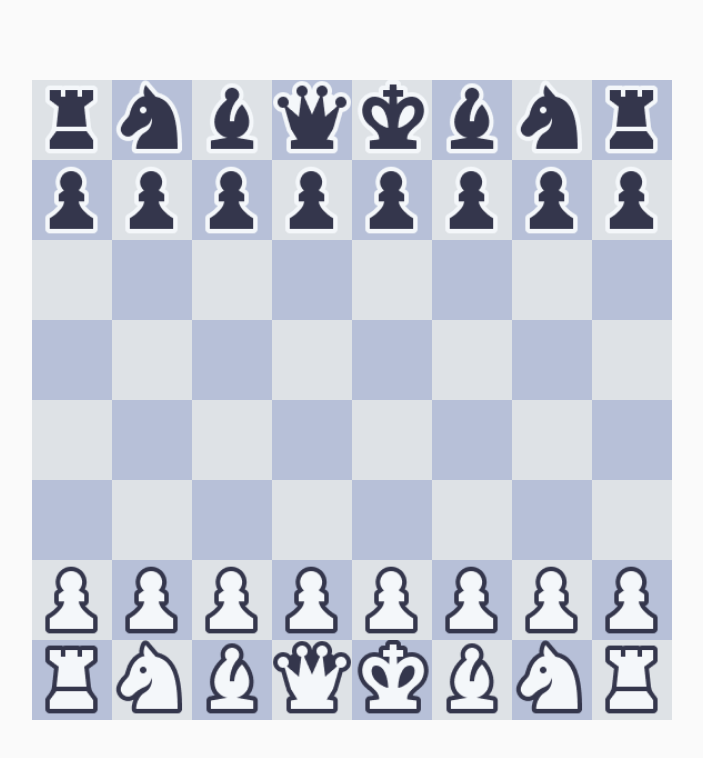
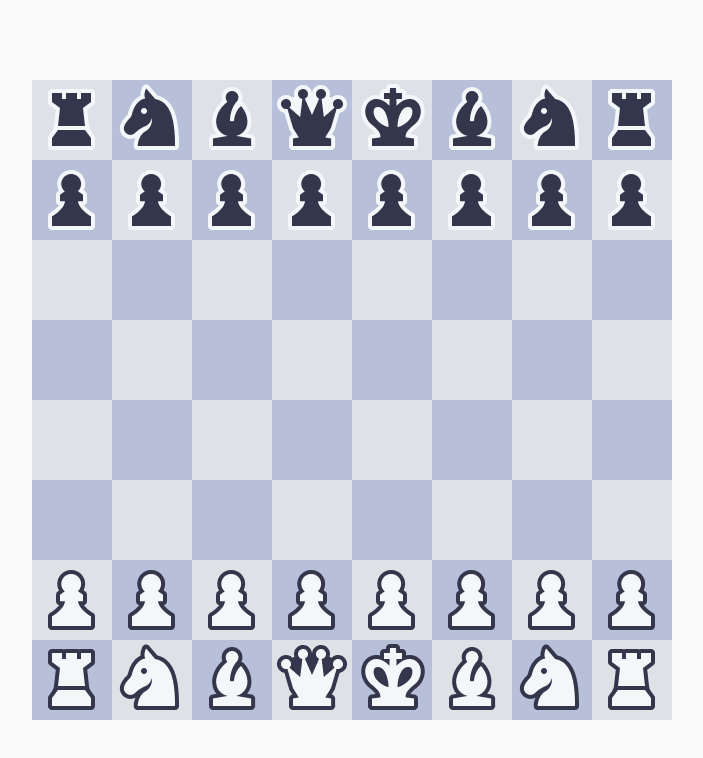
Before and after one commit to DuckSoSad/majesty-gambit-frontend, a Next.js app: page / in a window 1280 px wide. Shown: the top 758 px of the page, without its empty margins (288-991 px from the left). Built offline with nearby package versions, Linux system fonts and the light colour scheme.

Commit message:
feat: update dragndrop feature

```diff
--- a/package.json
+++ b/package.json
@@ -10,6 +10,7 @@
   },
   "dependencies": {
     "@dnd-kit/core": "^6.3.1",
+    "@dnd-kit/modifiers": "^9.0.0",
     "next": "16.2.1",
     "react": "19.2.4",
     "react-dom": "19.2.4"
--- a/src/components/Cell.tsx
+++ b/src/components/Cell.tsx
@@ -1,12 +1,15 @@
 "use client";
 
+import React from "react";
 import { useDroppable } from "@dnd-kit/core";
 
-export default function Cell({ x, y, pick, children }: any) {
+function Cell({ x, y, pick, children }: any) {
   const { setNodeRef } = useDroppable({
     id: `${x},${y}`,
     data: { x, y },
   });
 
-  return <div className="w-full h-full relative" ref={setNodeRef} onClick={pick}>{children}</div>;
+  return <div className="relative w-full h-full" ref={setNodeRef} onClick={() => pick(x, y)}>{children}</div>;
 }
+
+export default React.memo(Cell);
--- a/src/components/Piece.tsx
+++ b/src/components/CellColor.tsx
@@ -4,7 +4,7 @@ interface Props {
   isBlack: boolean,
 }
 
-export default function Pieces({ isBlack }: Props) {
+export default function CellColor({ isBlack }: Props) {
   return (
     <div
       className={`
--- a/src/components/Chessboard.tsx
+++ b/src/components/Chessboard.tsx
@@ -1,11 +1,23 @@
 "use client";
 
-import React, { use, useState } from "react";
+import React, { useCallback, useMemo, useRef, useState } from "react";
 import Cell from "./Cell";
-import Piece from "./Piece";
+import CellColor from "./CellColor";
 
-import { DragEndEvent, DndContext, useSensors, TouchSensor, useSensor, MouseSensor } from "@dnd-kit/core";
+import {
+  DragEndEvent,
+  DragStartEvent,
+  DragOverEvent,
+  DndContext,
+  DragOverlay,
+  useSensors,
+  TouchSensor,
+  useSensor,
+  MouseSensor,
+  Modifier,
+} from "@dnd-kit/core";
 import DraggablePiece from "./DraggablePiece";
+import Image from "next/image";
 
 type Piece = {
   id: string;
@@ -13,6 +25,10 @@ type Piece = {
   x: number;
   y: number;
 };
+
+function getPieceImage(name: string, type: string) {
+  return `/pieces/Light/${name}, ${type}.png`;
+}
 
 function createInitialPieces(): Piece[] {
   const pieces: Piece[] = [];
@@ -24,49 +40,49 @@ function createInitialPieces(): Piece[] {
 
     pieces.push({
       id: `rook-${type}-0`,
-      image: `/pieces/Light/Rook, ${type}.png`,
+      image: getPieceImage("Rook", type),
       x: 0,
       y: y,
     });
     pieces.push({
       id: `knight-${type}-1`,
-      image: `/pieces/Light/Knight, ${type}.png`,
+      image: getPieceImage("Knight", type),
       x: 1,
       y: y,
     });
     pieces.push({
       id: `bishop-${type}-2`,
-      image: `/pieces/Light/Bishop, ${type}.png`,
+      image: getPieceImage("Bishop", type),
       x: 2,
       y: y,
     });
     pieces.push({
       id: `queen-${type}-3`,
-      image: `/pieces/Light/Queen, ${type}.png`,
+      image: getPieceImage("Queen", type),
       x: 3,
       y: y,
     });
     pieces.push({
       id: `king-${type}-4`,
-      image: `/pieces/Light/King, ${type}.png`,
+      image: getPieceImage("King", type),
       x: 4,
       y: y,
     });
     pieces.push({
       id: `bishop-${type}-5`,
-      image: `/pieces/Light/Bishop, ${type}.png`,
+      image: getPieceImage("Bishop", type),
       x: 5,
       y: y,
     });
     pieces.push({
       id: `knight-${type}-6`,
-      image: `/pieces/Light/Knight, ${type}.png`,
+      image: getPieceImage("Knight", type),
       x: 6,
       y: y,
     });
     pieces.push({
       id: `rook-${type}-7`,
-      image: `/pieces/Light/Rook, ${type}.png`,
+      image: getPieceImage("Rook", type),
       x: 7,
       y: y,
     });
@@ -75,13 +91,13 @@ function createInitialPieces(): Piece[] {
   for (let i = 0; i < 8; i++) {
     pieces.push({
       id: `pawn-black-${i}`,
-      image: "/pieces/Light/Pawn, Black.png",
+      image: getPieceImage("Pawn", "Black"),
       x: i,
       y: 6,
     });
     pieces.push({
       id: `pawn-white-${i}`,
-      image: "/pieces/Light/Pawn, White.png",
+      image: getPieceImage("Pawn", "White"),
       x: i,
       y: 1,
     });
@@ -94,31 +110,64 @@ const verticalAxis = [1, 2, 3, 4, 5, 6, 7, 8];
 const horizonAxis = ["a", "b", "c", "d", "e", "f", "g", "h"];
 
 export default function Chessboard() {
+  const boardRef = useRef<HTMLDivElement>(null);
+
+  const restrictToBoard: Modifier = useCallback(
+    ({ transform, draggingNodeRect }) => {
+      if (!boardRef.current || !draggingNodeRect) return transform;
+
+      const boardRect = boardRef.current.getBoundingClientRect();
+
+      const minX = boardRect.left - draggingNodeRect.left;
+      const maxX = boardRect.right - draggingNodeRect.right;
+      const minY = boardRect.top - draggingNodeRect.top;
+      const maxY = boardRect.bottom - draggingNodeRect.bottom;
+
+      return {
+        ...transform,
+        x: Math.min(Math.max(transform.x, minX), maxX),
+        y: Math.min(Math.max(transform.y, minY), maxY),
+      };
+    },
+    [],
+  );
+
   const sensors = useSensors(
     useSensor(MouseSensor, {
       activationConstraint: {
-        distance: 10,
+        distance: 3,
       },
     }),
     useSensor(TouchSensor, {
       activationConstraint: {
-        delay: 250,
-        tolerance: 5,
+        delay: 200,
+        tolerance: 6,
       },
-    })
+    }),
   );
 
   const [pieces, setPieces] = useState<Piece[]>(createInitialPieces());
   const [selectedPiece, setSelectedPiece] = useState<Piece | null>(null);
+  const [activeId, setActiveId] = useState<string | null>(null);
+  const [hoveredCellId, setHoveredCellId] = useState<string | null>(null);
 
-  let board = [];
+  const pieceMap = useMemo(() => {
+    const map = new Map<string, Piece>();
+    pieces.forEach((p) => map.set(`${p.x},${p.y}`, p));
 
-  const pieceMap = new Map<string, Piece>();
-  pieces.forEach((p) => pieceMap.set(`${p.x},${p.y}`, p));
+    return map;
+  }, [pieces]);
 
-  function pickPiece(x: number, y: number) {
+  const activePiece = useMemo(
+    () => pieces.find((p) => p.id === activeId) ?? null,
+    [pieces, activeId],
+  );
+
+  const pickPiece = useCallback(
+    (x: number, y: number) => {
+      if (activeId) return;
+
       const piece = pieces.find((p) => p.x === x && p.y === y);
-    console.log(piece);
 
       if (!selectedPiece && piece) {
         setSelectedPiece(piece);
@@ -128,21 +177,36 @@ export default function Chessboard() {
       if (selectedPiece) {
         setPieces((prev) => {
           return prev
-          .filter((p) => !(p.x === x && p.y === y && p.id !== selectedPiece.id))
+            .filter(
+              (p) => !(p.x === x && p.y === y && p.id !== selectedPiece.id),
+            )
             .map((p) => (p.id === selectedPiece.id ? { ...p, x, y } : p));
         });
 
         setSelectedPiece(null);
       }
+    },
+    [pieces, selectedPiece, activeId],
+  );
+
+  function handleDragStart(event: DragStartEvent) {
+    setActiveId(event.active.id as string);
+    setSelectedPiece(null);
+  }
+
+  function handleDragOver(event: DragOverEvent) {
+    setHoveredCellId(event.over ? (event.over.id as string) : null);
   }
 
   function handleDragEnd(event: DragEndEvent) {
     const { active, over } = event;
-    if (!over) return;
+
+    setActiveId(null);
+    setHoveredCellId(null);
+
+    if (!over?.data?.current) return;
 
     const pieceId = active.id as string;
-
-    if (!over?.data?.current) return;
     const { x, y } = over.data.current as { x: number; y: number };
 
     setPieces((prev) => {
@@ -152,22 +216,32 @@ export default function Chessboard() {
     });
   }
 
-  for (let i = verticalAxis.length - 1; i >= 0; i--) {
-    for (let j = 0; j < horizonAxis.length; j++) {
+  function handleDragCancel() {
+    setActiveId(null);
+    setHoveredCellId(null);
+  }
+
+  let board = [];
+
+  for (let i = 7; i >= 0; i--) {
+    for (let j = 0; j < 8; j++) {
       const isBlack = (i + j) % 2 === 0;
 
       const piece = pieceMap.get(`${j},${i}`);
+      const isSelected = selectedPiece?.x === j && selectedPiece?.y === i;
+      const isHovered = hoveredCellId === `${j},${i}`;
 
       board.push(
-        <Cell key={`${i},${j}`} x={j} y={i} pick={() => pickPiece(j, i)} >
+        <Cell key={`${i},${j}`} x={j} y={i} pick={pickPiece}>
           <div className="w-full h-full">
-            <Piece isBlack={isBlack} />
-            {piece && (
-              <DraggablePiece
-                id={piece.id}
-                image={piece.image}
-              />
+            <CellColor isBlack={isBlack} />
+            {isSelected && (
+              <div className="absolute inset-0 border-4 bg-[#B1A7FC] opacity-70 pointer-events-none" />
             )}
+            {isHovered && !isSelected && (
+              <div className="absolute inset-0 border-4 bg-[#B1A7FC] opacity-70 pointer-events-none" />
+            )}
+            {piece && <DraggablePiece id={piece.id} image={piece.image} />}
           </div>
         </Cell>,
       );
@@ -175,10 +249,36 @@ export default function Chessboard() {
   }
 
   return (
-    <DndContext sensors={sensors} onDragEnd={handleDragEnd}>
-      <div className="w-160 h-160 bg-white grid grid-cols-8 grid-rows-8">
+    <div ref={boardRef} className="w-160 h-160 bg-white grid grid-cols-8 grid-rows-8">
+      <DndContext
+        sensors={sensors}
+        modifiers={[restrictToBoard]}
+        onDragStart={handleDragStart}
+        onDragOver={handleDragOver}
+        onDragEnd={handleDragEnd}
+        onDragCancel={handleDragCancel}
+      >
         {board}
+        <DragOverlay
+          dropAnimation={{
+            duration: 150,
+            easing: "cubic-bezier(0.2, 0, 0, 1)",
+          }}
+        >
+          {activePiece ? (
+            <div className="relative w-full h-full opacity-95 drop-shadow-2xl">
+              <Image
+                src={activePiece.image}
+                alt="dragging piece"
+                fill
+                sizes="80px"
+                className="object-contain pointer-events-none select-none"
+                priority
+              />
             </div>
+          ) : null}
+        </DragOverlay>
       </DndContext>
+    </div>
   );
 }
--- a/src/components/DraggablePiece.tsx
+++ b/src/components/DraggablePiece.tsx
@@ -1,3 +1,7 @@
+"use client";
+
+import React from "react";
+
 import { useDraggable } from "@dnd-kit/core";
 import Image from "next/image";
 
@@ -6,27 +10,31 @@ type DraggablePiece = {
   image: string;
 };
 
-export default function DraggablePiece({ id, image }: DraggablePiece) {
-  const { attributes, listeners, setNodeRef, transform, isDragging } = useDraggable({ id });
-
-  const style = {
-    transform: transform
-      ? `translate(${transform.x}px, ${transform.y}px)`
-      : undefined,
-  };
+function DraggablePiece({ id, image }: DraggablePiece) {
+  const { attributes, listeners, setNodeRef, isDragging } = useDraggable({
+    id,
+  });
 
   return (
     <div
       ref={setNodeRef}
-      style={style}
       {...listeners}
       {...attributes}
-      className={`absolute inset-0 flex items-center justify-center cursor-grab
-        ${isDragging ? "z-50" : "z-10"}`}
+      className={`absolute inset-0 flex items-center justify-center cursor-grab touch-none transition-opacity duration-100
+        ${isDragging ? "opacity-0" : "opacity-100"}`}
     >
-      <div className="relative w-full h-full">
-        <Image src={image} alt="piece" fill sizes="100vw" className="object-contain" />
+      <div className="relative w-[90%] h-[90%]">
+        <Image
+          src={image}
+          alt="piece"
+          fill
+          sizes="(max-width: 768px) 13vw, 80px"
+          className="object-contain pointer-events-none select-none"
+          priority
+        />
       </div>
     </div>
   );
 }
+
+export default React.memo(DraggablePiece);
```
Also changed, not shown: 1 other file (tests, documents, lock files or other folders). Lines whose indentation alone changed are shown as unchanged.
